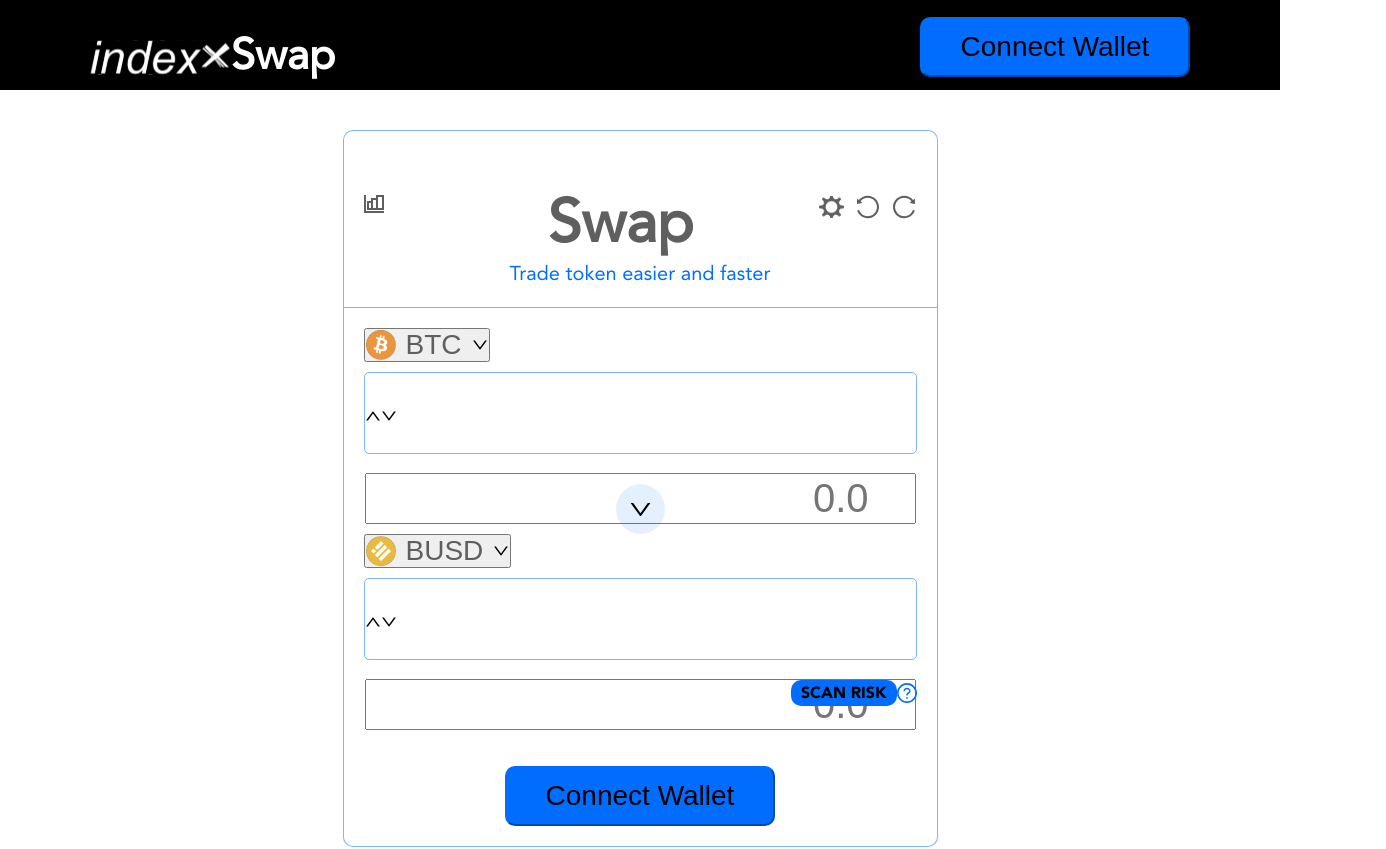
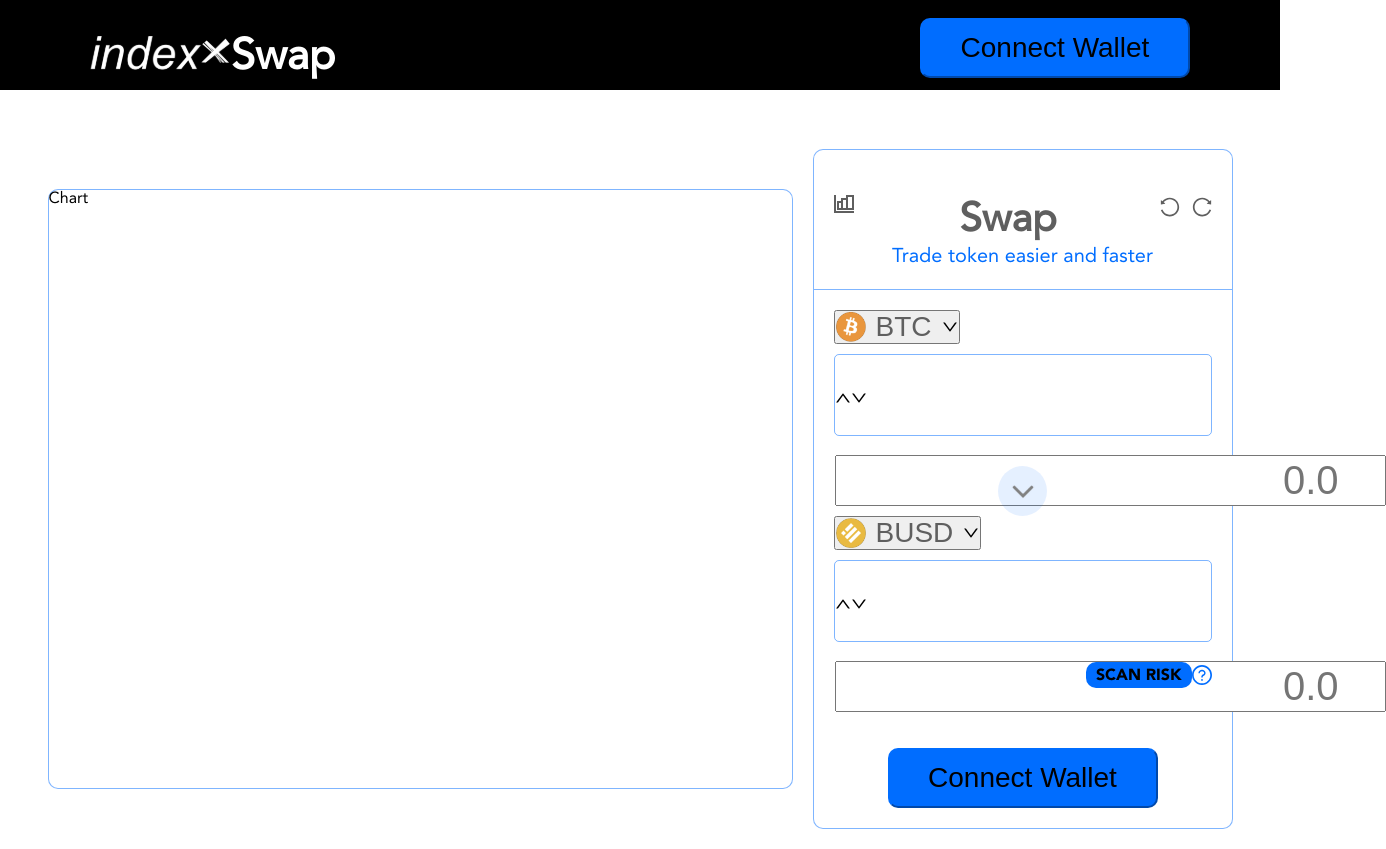
Before and after one commit to skullpunks/Indexx_Hybrid_Exchange, a React (Create React App) app: page /indexx-exchange/swap in a window 1280 px wide. Shown: the top 849 px of the page, 1386 px wide, since content can reach past the window. Built offline with nearby package versions, Linux system fonts and the light colour scheme; what @web3-react/core would draw is missing.

Commit message:
Routing added for pages
IndexxSwap component, Chart component created

```diff
--- a/src/App.tsx
+++ b/src/App.tsx
@@ -2,7 +2,7 @@
 import { BrowserRouter, Route, Routes } from "react-router-dom";
 import Header from "./components/Header/Header";
 import Home from "./components/Home/Home";
-import IndexxScan from "./components/IndexxScan/IndexxScan";
+import IndexxSwap from "./components/IndexxSwap/IndexxSwap";
 import BuySell from "./components/BuySell/BuySell";
 
 function App() {
@@ -12,9 +12,9 @@
                 <Header />
                 <Routes>
                     <Route path="/*" element={<Home />} />
-                    <Route path="/indexx-exchange/swap" element={<IndexxScan />} />
+                    <Route path="/indexx-exchange/swap" element={<IndexxSwap />} />
                     <Route path="/indexx-exchange/buy_sell" element={<BuySell />} />
-                    <Route path="/indexx-exchange/indexxscan" element={<IndexxScan />} />
+                    {/* <Route path="/indexx-exchange/indexxscan" element={<IndexxScan />} /> */}
                     <Route path="/indexx-exchange/charts" element={<Home />} />
                 </Routes>
             </BrowserRouter>
--- /dev/null
+++ b/src/components/Chart/Chart.tsx
@@ -0,0 +1,9 @@
+// /import React from 'react'
+
+const Chart = () => {
+    return (
+        <div className='card' style={{ minWidth: 745, maxWidth: 745, marginRight: 20 }}>Chart</div>
+    )
+}
+
+export default Chart
--- /dev/null
+++ b/src/components/ConfirmSwap/ConfirmSwap.tsx
@@ -0,0 +1,17 @@
+import React from 'react'
+
+interface Props {
+    setStatus: (value: string | ((prevVar: string) => string)) => void;
+}
+
+const ConfirmSwap: React.FC<(Props)> = ({ setStatus }) => {
+    return (
+        <div className="scan-container">
+            <div className='card'>
+                <div>ConfirmSwap</div>
+            </div>
+        </div>
+    )
+}
+
+export default ConfirmSwap
--- a/src/components/Header/Header.tsx
+++ b/src/components/Header/Header.tsx
@@ -1,7 +1,7 @@
 import React, { useEffect, useState } from "react";
 import "./Header.css"
 import Dropdown from "../DropDown/DropDown";
-import { useLocation } from 'react-router-dom'
+import { Link, useLocation } from 'react-router-dom'
 import { Button } from 'antd';
 import indexText from "../../assets/arts/indexText.svg";
 
@@ -39,7 +39,7 @@
                     <div className="link-container">
                         <div>
                             <h1 className="logo mb-0 d-flex">
-                                <img src={indexText} alt="index logo" />
+                                <Link to="/"><img src={indexText} alt="index logo" /></Link>
                                 <span className="logo__text">{showText[0]}</span>
                             </h1>
                         </div>
--- a/src/components/IndexxScan/IndexxScan.css
+++ b/src/components/IndexxScan/IndexxScan.css
@@ -53,6 +53,11 @@
     transform: scaleX(-1);
     margin-right: 12px;
 }
+/* style={{ fontSize: "24px", color: "#5f5f5f" }} */
+.swap_icons {
+    font-size: 20px;
+    color: #5f5f5f;
+}
 
 .setting__icon {
     width: 25px;
--- a/src/components/IndexxScan/IndexxScan.tsx
+++ b/src/components/IndexxScan/IndexxScan.tsx
@@ -1,7 +1,7 @@
 import './IndexxScan.css';
 //import BackgroundImage from "../../assets/background.jpg";
 import chartIcon from "../../assets/arts/chartIcon.svg";
-import gearIcon from "../../assets/arts/gearIcon.svg";
+// import gearIcon from "../../assets/arts/gearIcon.svg";
 import bitCoin from "../../assets/token-icons/25.png";
 import busdCoin from "../../assets/token-icons/20.png";
 // import IndexxText from "../../assets/indexxscan.png";
@@ -9,39 +9,44 @@
 import { DownOutlined, QuestionCircleOutlined, ReloadOutlined } from '@ant-design/icons';
 import { Button, InputNumber, Tag } from 'antd';
 import { useState } from 'react';
-import SelectToken from '../SelectToken/SelectToken';
+import downArrow from "../../assets/arts/downArrow.svg";
+import Chart from "../Chart/Chart";
 
-function App() {
-    const [showToken, setShowToken] = useState(false);
+interface Props {
+    setStatus: (value: string | ((prevVar: string) => string)) => void;
+}
+
+const App: React.FC<(Props)> = ({ setStatus }) => {
+    // const [showToken, setShowToken] = useState(false);
+    const [toggleChart, setToggleChart] = useState(true);
     // const [tokenType, setTokenType] = useState("from");
-    const tokenType = "from";
+    // const tokenType = "from";
     const onChange = (value: string) => {
         console.log('changed', value);
     };
 
     const connectWallet = () => {
         console.log("wallet clicked");
+        setStatus("ConfirmSwap");
     }
     const changeFromIcon = () => {
-        setShowToken(true);
+        setStatus("SelectToken");
     }
     return (
-        <div>
         <div className="scan-container">
-                {
-                    showToken ?
-                        <SelectToken tokenType={tokenType} setShowToken={setShowToken} /> :
+            {toggleChart && <Chart />}
+
             <div className='card'>
                 <div className='card__header'>
                     <div className='card__header__inner'>
                         <div className='card__header__inner__left'>
-                                        <img src={chartIcon} alt="chart icon" />
+                            <img src={chartIcon} alt="chart icon" onClick={() => setToggleChart(!toggleChart)} />
                         </div>
                         <h1 className='card__title'>Swap</h1>
                         <div className='card__header__inner__right'>
-                                        <img src={gearIcon} className="setting__icon" alt="Settings icon" />
-                                        <ReloadOutlined className='undo_icon' style={{ fontSize: "24px", color: "#5f5f5f" }} />
-                                        <ReloadOutlined style={{ fontSize: "24px", color: "#5f5f5f" }} />
+                            {/* <img src={gearIcon} className="setting__icon" alt="Settings icon" /> */}
+                            <ReloadOutlined className='undo_icon swap_icons' />
+                            <ReloadOutlined className='swap_icons' />
                         </div>
                     </div>
                     <div className='card__header__inner flex-justify-center'>
@@ -70,7 +75,9 @@
                     </div>
 
                     <div className='swap__coin centered'>
-                                    <span className='swap__coin__circle centered'><DownOutlined style={{ fontSize: 23 }} /></span>
+                        <span className='swap__coin__circle centered'>
+                            <img src={downArrow} alt="Swap coins" />
+                        </span>
                     </div>
 
                     <div className='to__icon'>
@@ -107,8 +114,7 @@
                 </div>
             </div>
 
-                }
-            </div>
+
         </div>
     );
 }
--- /dev/null
+++ b/src/components/IndexxSwap/IndexxSwap.tsx
@@ -0,0 +1,30 @@
+import { useState } from 'react'
+import "./IndexxSwap.css";
+import IndexxScan from "../IndexxScan/IndexxScan";
+import SelectToken from '../SelectToken/SelectToken';
+import ConfirmSwap from '../ConfirmSwap/ConfirmSwap';
+
+const IndexxSwap = () => {
+    const [status, setStatus] = useState("");
+
+    return (
+        <div>IndexxSwap <br />
+            {(function () {
+                switch (status) {
+                    case 'SelectToken':
+                        return <SelectToken setStatus={setStatus} />;
+                    case 'ConfirmSwap':
+                        return <ConfirmSwap setStatus={setStatus} />;
+                    // case 'WaitForConfirmation':
+                    //     return <WaitForConfirmation setStatus={setStatus} />;
+                    // case 'TransactionSubmit':
+                    //     return <TransactionSubmit setStatus={setStatus} />;
+                    default:
+                        return <IndexxScan setStatus={setStatus} />;
+                }
+            })()}
+        </div>
+    )
+}
+
+export default IndexxSwap
--- a/src/components/SelectToken/SelectToken.tsx
+++ b/src/components/SelectToken/SelectToken.tsx
@@ -100,12 +100,16 @@
 
 ];
 
-interface TokenProps {
-    tokenType: string;
-    setShowToken: (value: boolean | ((prevVar: boolean) => boolean)) => void;
+// interface TokenProps {
+//     tokenType: string;
+//     setShowToken: (value: boolean | ((prevVar: boolean) => boolean)) => void;
+// }
+
+interface Props {
+    setStatus: (value: string | ((prevVar: string) => string)) => void;
 }
 
-const SelectToken: React.FC<(TokenProps)> = ({ tokenType, setShowToken }) => {
+const SelectToken: React.FC<(Props)> = ({ setStatus }) => {
 
     const [tokens, setTokens] = useState(initialTokens);
 
@@ -120,14 +124,13 @@
         setTokens(tempArr);
     }
 
-    console.log(tokenType);
     return (
-        <div>
+        <div className="scan-container">
             <div className='card'>
                 <div className='card__header'>
                     <div className='card__header__inner'>
                         <h1 style={{ marginBottom: 0 }}>Select a Token</h1>
-                        <CloseOutlined style={{ fontSize: 20 }} onClick={() => setShowToken(false)} />
+                        <CloseOutlined style={{ fontSize: 20 }} onClick={() => setStatus("")} />
                     </div>
                 </div>
 
--- a/src/index.css
+++ b/src/index.css
@@ -53,14 +53,14 @@
 @import '~antd/dist/antd.css';
 
 .card {
-  min-width: 480px;
+  min-width: 420px;
   background-color: #fff;
   border:  1px solid rgba(0, 109, 255, 0.5);
   min-height: 600px;
   border-radius: 10px;
   display: flex;
   flex-direction: column;
-  max-width: 620px;
+  max-width: 420px;
 }
 .card__header {
   padding: 20px;
@@ -94,7 +94,7 @@
 
 .card__title {
   color: #5F5F5F;
-  font-size: 60px;
+  font-size: 40px;
   margin-bottom: 0;
   flex: 1 1;
   line-height: 1.2;
```
Also changed, not shown: src/assets/arts/downArrow.svg (added), src/components/Chart/Chart.css (added), src/components/ConfirmSwap/ConfirmSwap.css (added), src/components/IndexxSwap/IndexxSwap.css (added). Lines whose indentation alone changed are shown as unchanged.
